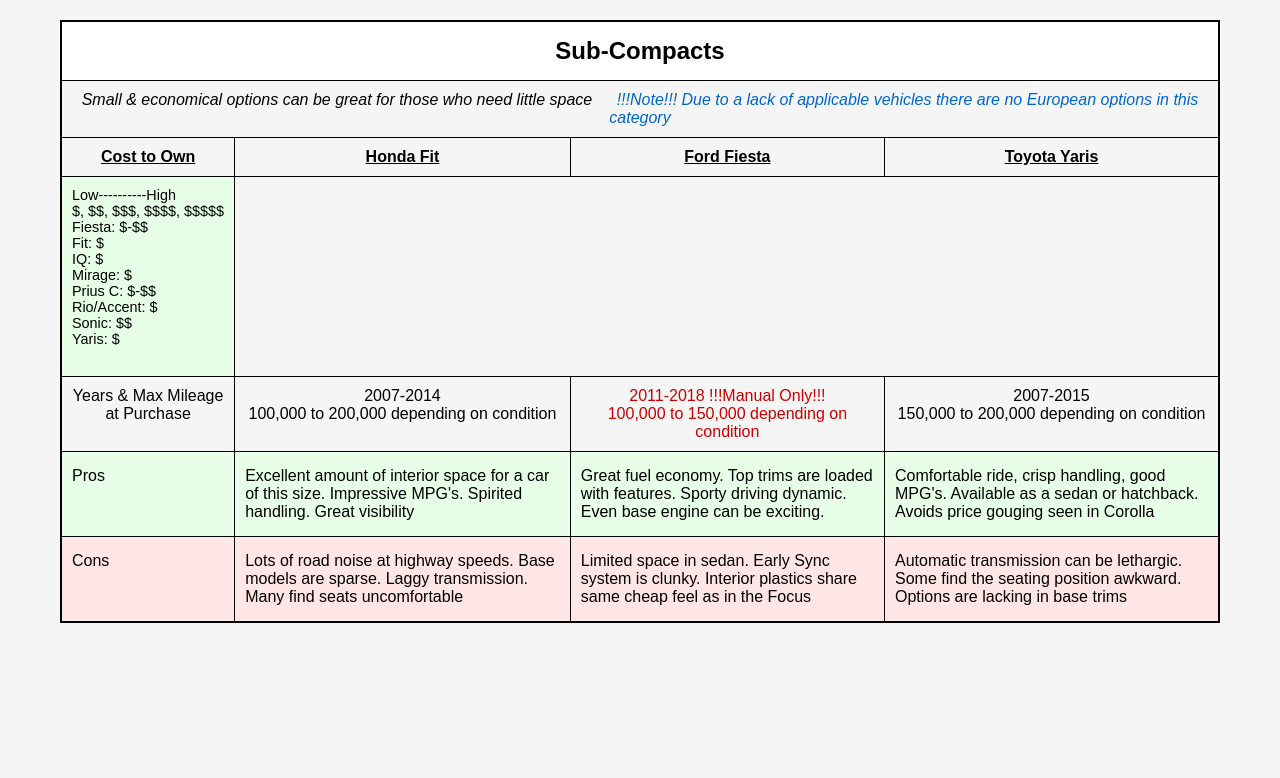
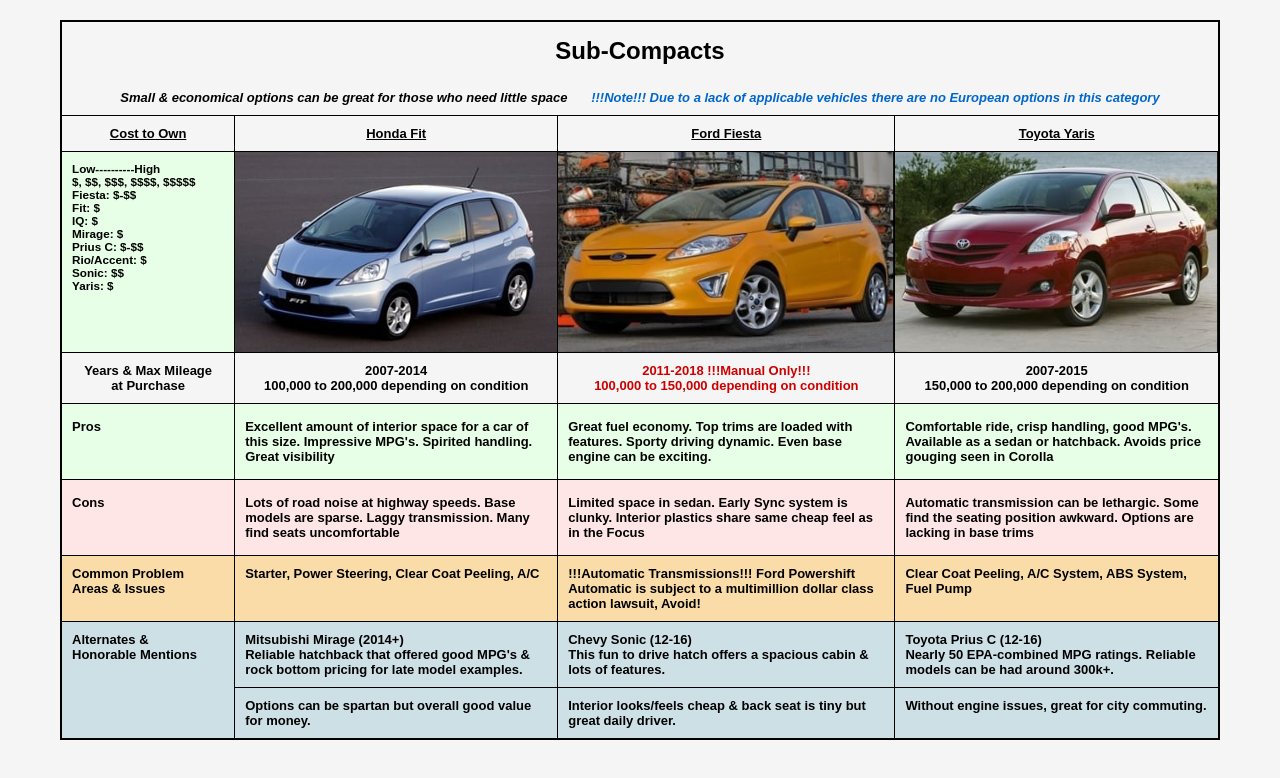
Before and after one commit to abdelrahman-mohamed-010/carsPage-HTML_CSS, a plain HTML site: page index.html in a window 1280 px wide. Drawn offline with Linux system fonts and the light colour scheme.

Commit message:
setup intial table structure

```diff
--- a/index.html
+++ b/index.html
@@ -1,4 +1,4 @@
- <!DOCTYPE html>
+<!DOCTYPE html>
 <html lang="en">
 <head>
     <meta charset="UTF-8">
@@ -40,7 +40,14 @@
                         Sonic: $$<br>
                         Yaris: $
                     </td>
-                    <td colspan="3" class="car-images">
+                    <td class="car-image-cell">
+                        <img src="/car1.png" alt="Honda Fit" class="car-image">
+                    </td>
+                    <td class="car-image-cell">
+                        <img src="/car2.png" alt="Ford Fiesta" class="car-image">
+                    </td>
+                    <td class="car-image-cell">
+                        <img src="/car3.png" alt="Toyota Yaris" class="car-image">
                     </td>
                 </tr>
                 <tr class="years-row">
@@ -61,6 +68,24 @@
                     <td>Limited space in sedan. Early Sync system is clunky. Interior plastics share same cheap feel as in the Focus</td>
                     <td>Automatic transmission can be lethargic. Some find the seating position awkward. Options are lacking in base trims</td>
                 </tr>
+                <tr class="problems-row">
+                    <td>Common Problem<br>Areas & Issues</td>
+                    <td>Starter, Power Steering, Clear Coat Peeling, A/C</td>
+                    <td><span class="warning">!!!Automatic Transmissions!!!</span> Ford Powershift Automatic is subject to a multimillion dollar class action lawsuit, Avoid!</td>
+                    <td>Clear Coat Peeling, A/C System, ABS System, Fuel Pump</td>
+                </tr>
+                <!-- Split the alternates-row into two separate rows -->
+                <tr class="alternates-row highlight-blue">
+                    <td rowspan="2">Alternates &<br>Honorable Mentions</td>
+                    <td>Mitsubishi Mirage (2014+)<br>Reliable hatchback that offered good MPG's & rock bottom pricing for late model examples.</td>
+                    <td>Chevy Sonic (12-16)<br>This fun to drive hatch offers a spacious cabin & lots of features.</td>
+                    <td>Toyota Prius C (12-16)<br>Nearly 50 EPA-combined MPG ratings. Reliable models can be had around 300k+.</td>
+                </tr>
+                <tr class="alternates-row highlight-blue">
+                    <td>Options can be spartan but overall good value for money.</td>
+                    <td>Interior looks/feels cheap & back seat is tiny but great daily driver.</td>
+                    <td>Without engine issues, great for city commuting.</td>
+                </tr>
             </tbody>
         </table>
     </div>
--- a/styles.css
+++ b/styles.css
@@ -20,6 +20,8 @@ table {
     width: 100%;
     border-collapse: collapse;
     border: 2px solid #000;
+     font-weight: bold;
+     font-size: 13px;
 }
 
 th, td {
@@ -32,14 +34,16 @@ th, td {
 .main-header {
     text-align: center;
     font-size: 24px;
-    background-color: #fff;
+    /* background-color: #fff; */
     padding: 15px;
+    border-bottom: none;  /* Add this line */
 }
 
 .subheader {
     text-align: center;
     font-style: italic;
     padding: 10px;
+    border-top: none;    /* Add this line */
 }
 
 .blue-note {
@@ -63,8 +67,40 @@ th, td {
 }
 
 .car-images {
-    height: 200px;
+    height: 250px;
     background-color: #f5f5f5;
+    padding: 0;
+    position: relative;
+    overflow: hidden;
+}
+
+.car-image-container {
+    display: flex;
+    height: 100%;
+    width: 100%;
+    position: relative;
+}
+
+/* Update the .car-image selector to target only img elements */
+img.car-image {
+    display: block;
+    width: 100%;
+    /* height: 100%; */
+ height: 200px;
+    object-fit: cover;
+    object-position: center;
+}
+
+.car-image:first-child {
+    border-left: none;  /* Remove left border from first image */
+}
+
+.car-image:last-child {
+    border-right: none;  /* Remove right border from last image */
+}
+
+.car-image-cell {
+    padding: 0;
 }
 
 .years-row td {
@@ -88,6 +124,14 @@ th, td {
     padding: 15px 10px;
 }
 
+.problems-row {
+    background-color: rgb(249, 220, 167);
+}
+
+.alternates-row {
+    background-color: #cde0e6; /* baby blue */
+}
+
 @media (max-width: 768px) {
     .container {
         padding: 10px;
```
Also changed, not shown: car1.png (added), car2.png (added), car3.png (added).
